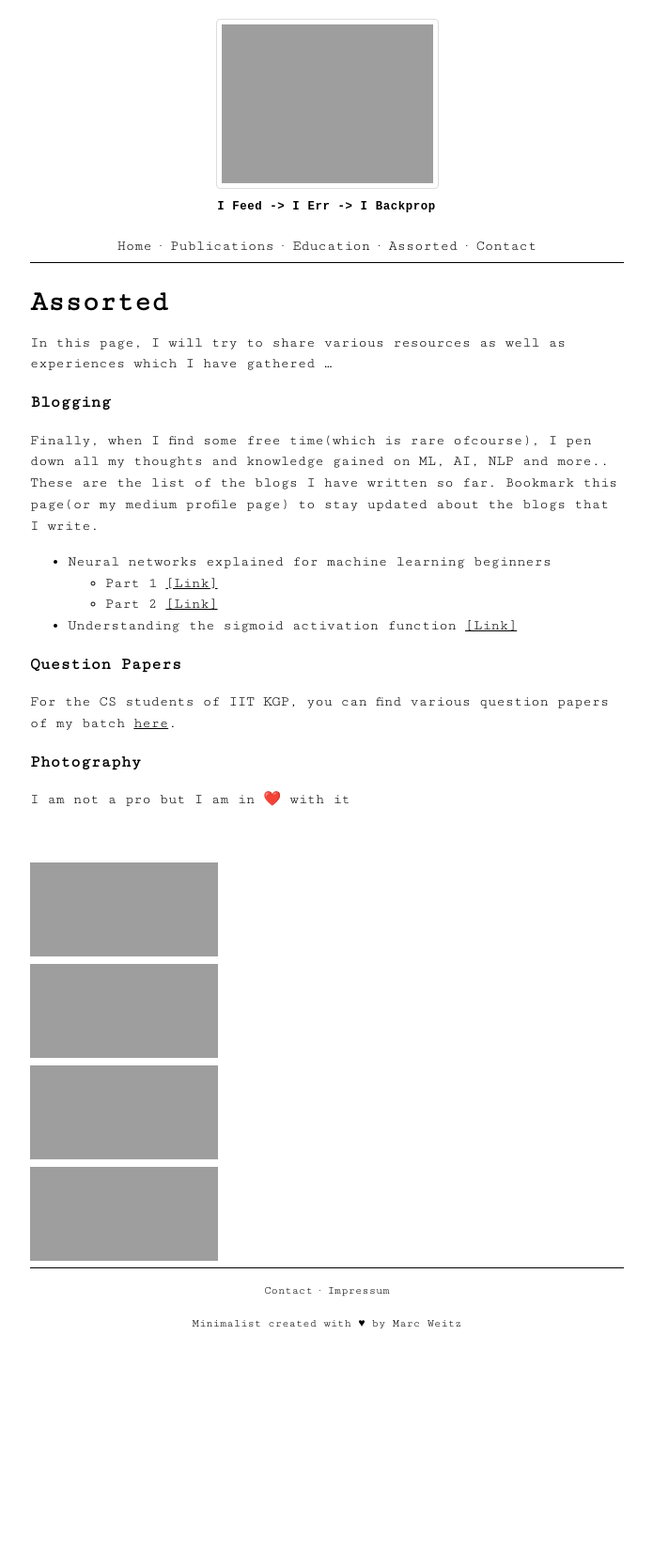
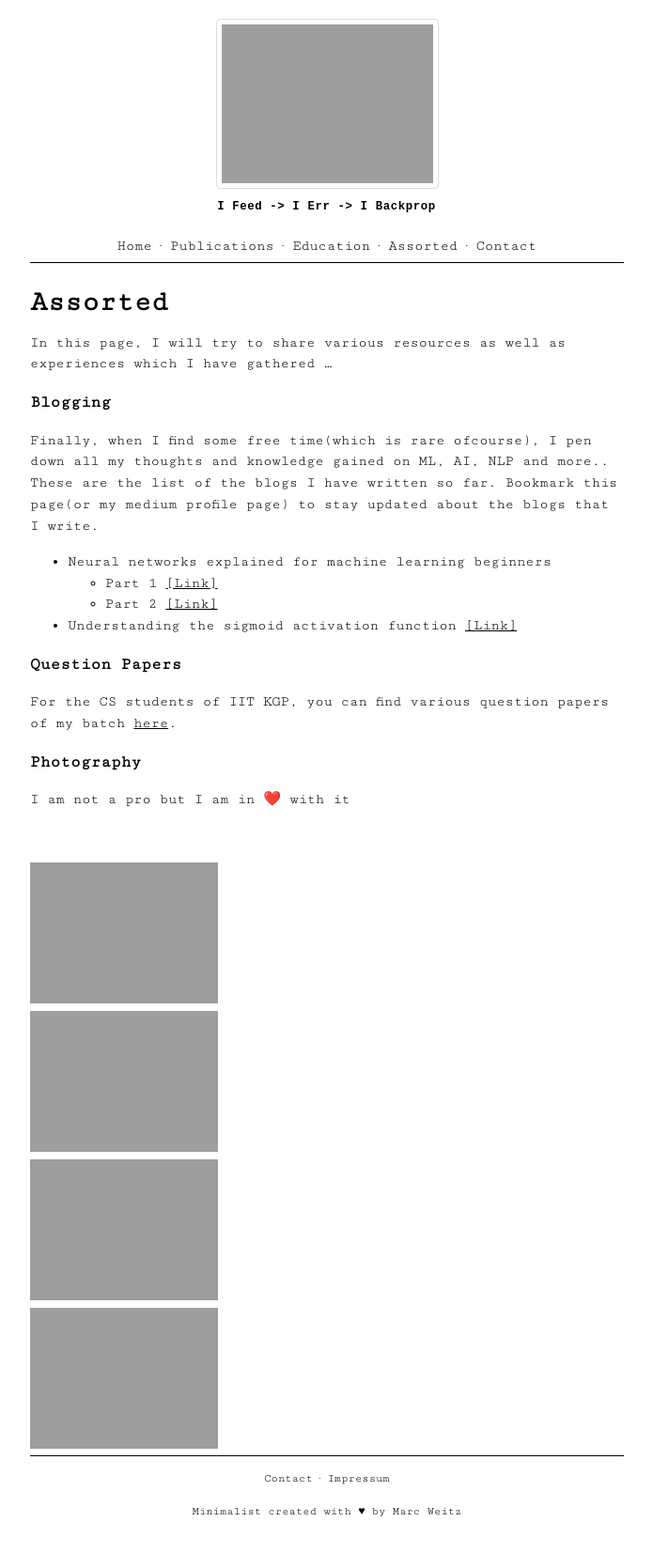
Before and after one commit to bhanu77prakash/bhanu77prakash.github.io, a Jekyll site: the page built from assorted.md, in a window 1280 px wide. Shown: the whole page at 94% size, without its empty margins (292-987 px from the left). Built offline with Jekyll 4.4.1, drawn with Linux system fonts in a browser that asks for light colours; before the commit the page ends 1453 px from its top, so only the background shows below that.

Commit message:
updated site

```diff
--- a/_includes/gallery.html
+++ b/_includes/gallery.html
@@ -1,7 +1,7 @@
 <div class="responsive">
   <div class="gallery">
     <a target="_blank" href="{{site.url}}{{site.baseurl}}/assets/images/photography/image1.jpg">
-      <img src="{{site.url}}{{site.baseurl}}/assets/images/photography/image1.jpg" alt="image" width="200" height="100">
+      <img src="{{site.url}}{{site.baseurl}}/assets/images/photography/image1.jpg" alt="image" width="200" height="auto">
     </a>
   </div>
 </div>
@@ -10,7 +10,7 @@
 <div class="responsive">
   <div class="gallery">
     <a target="_blank" href="{{site.url}}{{site.baseurl}}/assets/images/photography/image2.jpg">
-      <img src="{{site.url}}{{site.baseurl}}/assets/images/photography/image2.jpg" alt="image" width="200" height="100">
+      <img src="{{site.url}}{{site.baseurl}}/assets/images/photography/image2.jpg" alt="image" width="200" height="auto">
     </a>
   </div>
 </div>
@@ -18,7 +18,7 @@
 <div class="responsive">
   <div class="gallery">
     <a target="_blank" href="{{site.url}}{{site.baseurl}}/assets/images/photography/image3.jpg">
-      <img src="{{site.url}}{{site.baseurl}}/assets/images/photography/image3.jpg" alt="image" width="200" height="100">
+      <img src="{{site.url}}{{site.baseurl}}/assets/images/photography/image3.jpg" alt="image" width="200" height="auto">
     </a>
   </div>
 </div>
@@ -26,7 +26,7 @@
 <div class="responsive">
   <div class="gallery">
     <a target="_blank" href="{{site.url}}{{site.baseurl}}/assets/images/photography/image4.jpg">
-      <img src="{{site.url}}{{site.baseurl}}/assets/images/photography/image4.jpg" alt="image" width="200" height="100">
+      <img src="{{site.url}}{{site.baseurl}}/assets/images/photography/image4.jpg" alt="image" width="200" height="auto">
     </a>
   </div>
 </div>
```
